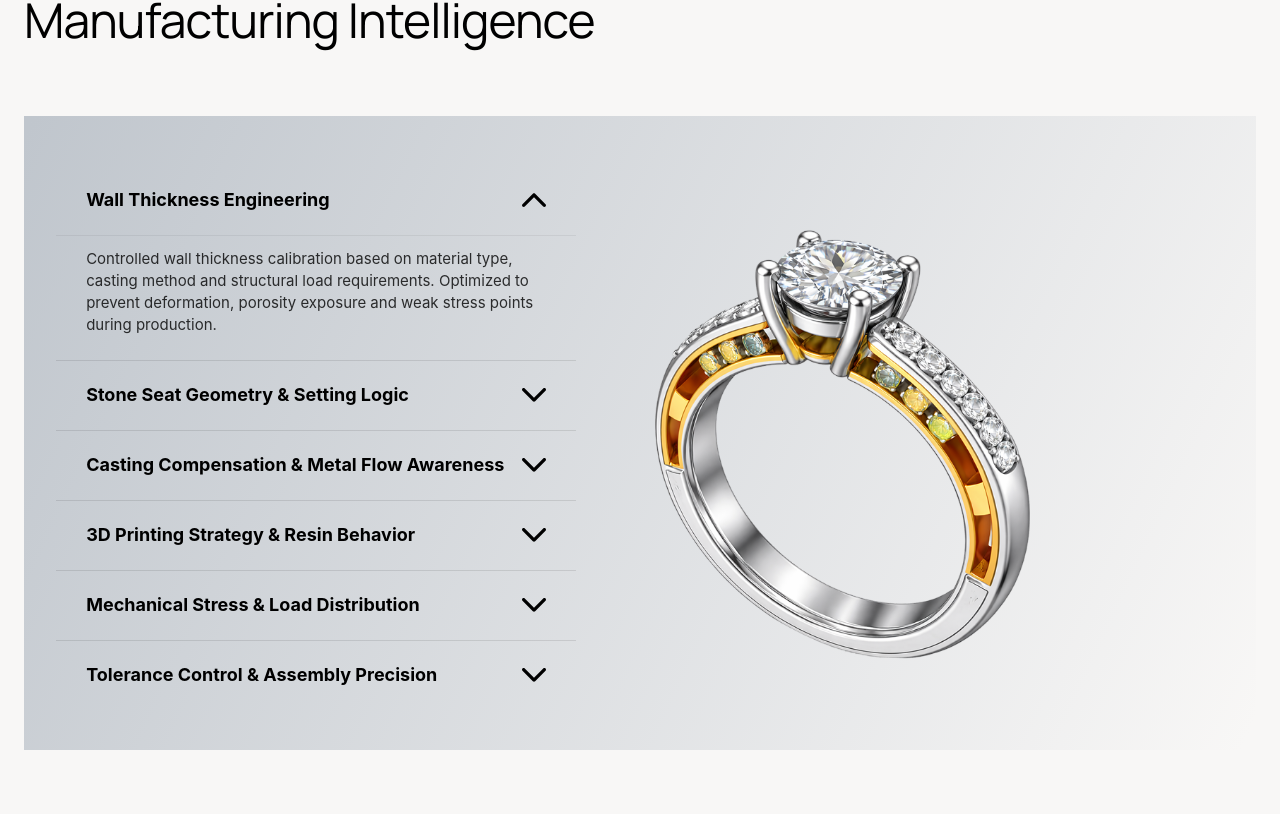
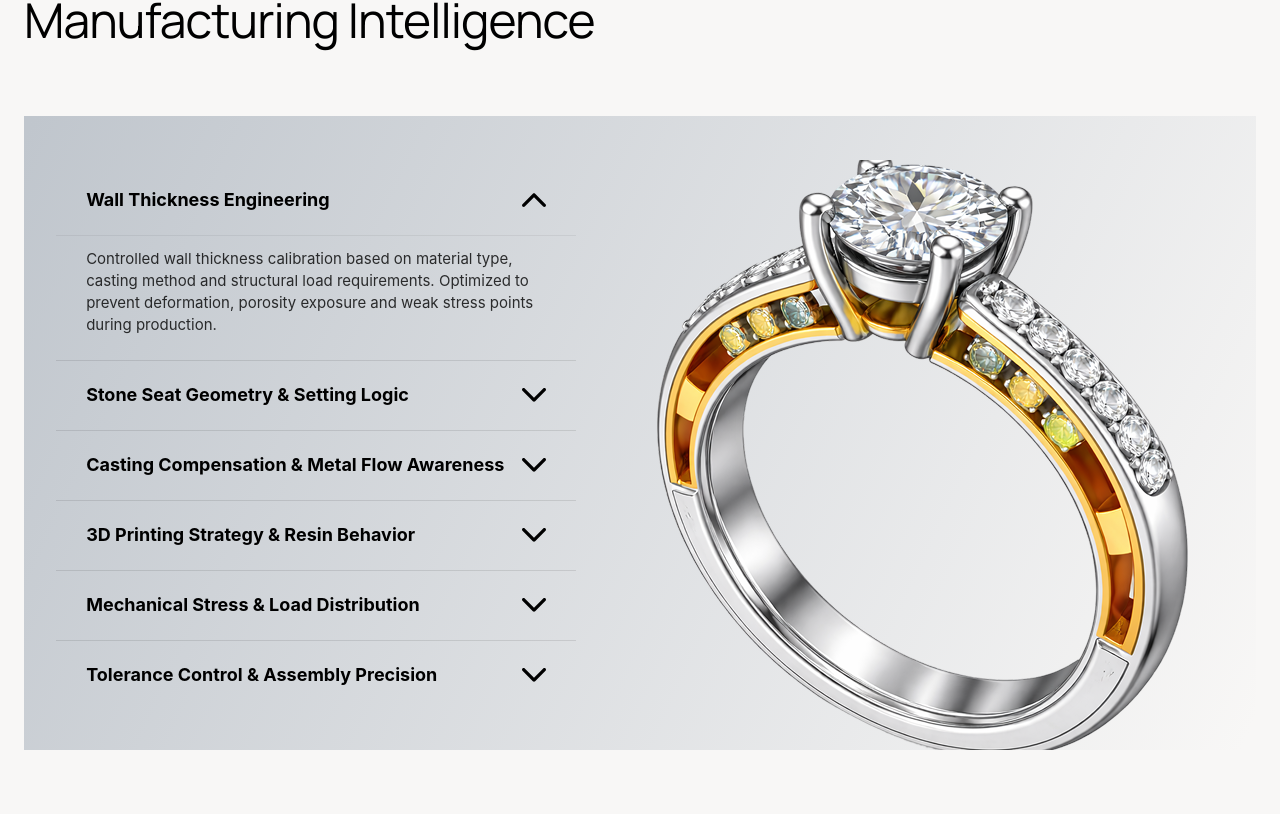
Before and after one commit to neetrino/goldcrest3d.com, a Next.js app: page / in a window 1280 px wide. Shown: the part 3666-4480 px from the top of the page. Built offline with nearby package versions, Linux system fonts and the light colour scheme; no server answers; the database is empty.

Commit message:
Manufacturing Intelligence

```diff
--- a/src/app/styles/globals-manufacturing.css
+++ b/src/app/styles/globals-manufacturing.css
@@ -244,16 +244,29 @@
     padding-top: var(--manufacturing-intelligence-image-col-padding-top-lg);
   }
 
-  .manufacturing-intelligence-image-frame {
+  /**
+   * Desktop-only frame: shrinks with the column; detail images use --desktop-fit (contain + center).
+   */
+  .manufacturing-intelligence-image-frame--desktop {
     aspect-ratio: 6 / 5;
+    flex-shrink: 1;
     height: 610px;
     max-height: var(--manufacturing-intelligence-image-frame-max-h-lg);
     max-width: 100%;
-    width: 732px;
+    min-width: 0;
+    width: min(732px, 100%);
     transform: translate(
       var(--manufacturing-intelligence-image-nudge-x-lg),
       var(--manufacturing-intelligence-image-nudge-y-lg)
     );
+  }
+
+  /**
+   * Slot layers center the asset vertically and horizontally so scale-down does not drift upward.
+   */
+  .manufacturing-intelligence-image-frame--desktop .manufacturing-intelligence-detail-slot-layer--desktop {
+    align-items: center;
+    justify-content: center;
   }
 
   .manufacturing-intelligence-photo {
@@ -323,84 +336,21 @@
     transform-origin: left center;
     width: var(--manufacturing-wall-thickness-detail-display-width-lg);
   }
-}
 
-/**
- * Two-column Manufacturing Intelligence starts at 1024px (lg). The lg block above uses a
- * two-class selector and overrode the 768–1023 nudge — so at “tablet” widths with side-by-side
- * layout there was no visible shift. Re-apply the same horizontal offset here; 1367px+ stays on
- * the base lg transform only.
- */
-@media (min-width: 1024px) and (max-width: 1366px) {
-  .manufacturing-intelligence-photo-detail--printing-strategy-resin {
-    transform: translateY(var(--manufacturing-printing-strategy-resin-detail-nudge-y))
-      scale(var(--manufacturing-intelligence-detail-photo-tablet-scale));
-    transform-origin: center center;
-  }
-
-  .manufacturing-intelligence-photo-detail.manufacturing-intelligence-photo-detail--mechanical-stress-load-distribution {
-    transform: translateX(
-      calc(
-        var(--manufacturing-mechanical-stress-detail-nudge-x-lg) +
-          var(--manufacturing-mechanical-stress-detail-nudge-x-tablet-offset)
-      )
-    )
-      scale(
-        calc(
-          var(--manufacturing-mechanical-stress-detail-scale-lg) *
-            var(--manufacturing-intelligence-detail-photo-tablet-scale)
-        )
-      );
-    transform-origin: left center;
-    width: var(--manufacturing-mechanical-stress-detail-display-width-lg);
-  }
-
-  .manufacturing-intelligence-photo-detail:not([class*="manufacturing-intelligence-photo-detail--"]) {
-    transform: translateX(var(--manufacturing-tolerance-control-detail-nudge-x-tablet-offset))
-      scale(var(--manufacturing-intelligence-detail-photo-tablet-scale));
-    transform-origin: left center;
-  }
-
-  .manufacturing-intelligence-photo-detail.manufacturing-intelligence-photo-detail--casting-compensation-metal-flow {
-    margin-inline-start: var(--manufacturing-casting-compensation-detail-nudge-x-lg-offset);
-    transform: translate(
-      calc(
-        var(--manufacturing-casting-compensation-detail-nudge-x) +
-          var(--manufacturing-casting-compensation-detail-nudge-x-tablet-offset)
-      ),
-      calc(
-        var(--manufacturing-casting-compensation-detail-nudge-y) +
-          var(--manufacturing-casting-compensation-detail-nudge-y-lg-offset)
-      )
-    );
-    width: var(--manufacturing-casting-compensation-detail-display-width-lg);
-  }
-
-  .manufacturing-intelligence-photo-detail--stone-seat-geometry-setting {
-    transform: translate(
-      calc(
-        var(--manufacturing-stone-seat-geometry-detail-nudge-x) +
-          var(--manufacturing-stone-seat-geometry-detail-nudge-x-lg-offset) +
-          var(--manufacturing-stone-seat-geometry-detail-nudge-x-tablet-offset)
-      ),
-      var(--manufacturing-stone-seat-geometry-detail-nudge-y)
-    ) scale(var(--manufacturing-stone-seat-geometry-detail-scale-lg));
-    transform-origin: left center;
-  }
-
-  .manufacturing-intelligence-photo-detail.manufacturing-intelligence-photo-detail--wall-thickness-engineering {
-    transform: translate(
-      calc(
-        var(--manufacturing-wall-thickness-detail-nudge-x) +
-          var(--manufacturing-wall-thickness-detail-nudge-x-lg-offset) +
-          var(--manufacturing-wall-thickness-detail-nudge-x-tablet-offset)
-      ),
-      calc(
-        var(--manufacturing-wall-thickness-detail-nudge-y) +
-          var(--manufacturing-wall-thickness-detail-nudge-y-lg-offset)
-      )
-    ) scale(var(--manufacturing-wall-thickness-detail-scale-lg));
-    transform-origin: left center;
-    width: var(--manufacturing-wall-thickness-detail-display-width-lg);
+  /**
+   * Desktop column: scale detail images to fit the frame (no horizontal clip); flex keeps them
+   * vertically and horizontally centered so they do not “jump” upward when the viewport narrows.
+   * Per-image Figma nudges are disabled here — admin pan/zoom remains on the inner transform wrapper.
+   */
+  .manufacturing-intelligence-image-frame--desktop .manufacturing-intelligence-photo-detail--desktop-fit {
+    aspect-ratio: unset !important;
+    height: auto !important;
+    margin-inline-start: 0 !important;
+    max-height: 100% !important;
+    max-width: 100% !important;
+    object-fit: contain !important;
+    object-position: center center !important;
+    transform: none !important;
+    width: auto !important;
   }
 }
--- a/src/app/styles/globals-root.css
+++ b/src/app/styles/globals-root.css
@@ -41,8 +41,8 @@
    */
   --manufacturing-intelligence-photo-scale-lg: 1.26;
   /**
-   * Printing / Mechanical Stress / Tolerance detail images — tablet viewports only (see globals-manufacturing.css).
-   * Applied at 768–1023 and 1024–1366; not on mobile or wide desktop.
+   * Printing / Mechanical Stress / Tolerance detail images — tablet band only (see globals-manufacturing.css).
+   * Not applied on desktop lg+ Manufacturing Intelligence column (768–1023 only for those rules).
    */
   --manufacturing-intelligence-detail-photo-tablet-scale: 1.17;
   /** 3D Printing Strategy detail — նկարը մի քիչ ցածր frame-ի կենտրոնից */
--- a/src/components/landing/ManufacturingIntelligenceDetailImageFrame.tsx
+++ b/src/components/landing/ManufacturingIntelligenceDetailImageFrame.tsx
@@ -27,6 +27,8 @@ export const ManufacturingIntelligenceDetailImageFrame = forwardRef<
     elevatedSlot: 0 | 1 | null;
     frameSize: ManufacturingImageFrameSize;
     frameClassName: string;
+    /** Desktop column: image fits frame with object-fit contain and flex centering; mobile uses max-h-full. */
+    variant?: "mobile" | "desktop";
   }
 >(function ManufacturingIntelligenceDetailImageFrame(
   {
@@ -37,9 +39,22 @@ export const ManufacturingIntelligenceDetailImageFrame = forwardRef<
     elevatedSlot,
     frameSize,
     frameClassName,
+    variant = "mobile",
   },
   ref,
 ) {
+  const photoDetailHeightClass =
+    variant === "desktop" ? "" : "max-h-full";
+  const photoDetailDesktopFitClass =
+    variant === "desktop" ? "manufacturing-intelligence-photo-detail--desktop-fit" : "";
+  const slotLayerClass =
+    variant === "desktop"
+      ? "manufacturing-intelligence-detail-slot-layer--desktop min-h-0"
+      : "";
+  const slotFlexAlignment =
+    variant === "desktop"
+      ? "items-center justify-center"
+      : "items-center justify-center lg:justify-start";
   return (
     <div
       ref={ref}
@@ -48,7 +63,7 @@ export const ManufacturingIntelligenceDetailImageFrame = forwardRef<
     >
       {slot0 ? (
         <div
-          className={`pointer-events-none absolute inset-0 flex items-center justify-center lg:justify-start ${
+          className={`pointer-events-none absolute inset-0 flex ${slotFlexAlignment} ${slotLayerClass} ${
             elevatedSlot === 0 ? "z-[2]" : "z-[1]"
           }`}
         >
@@ -67,7 +82,7 @@ export const ManufacturingIntelligenceDetailImageFrame = forwardRef<
               width={slot0.widthPx}
               height={slot0.heightPx}
               sizes="(max-width: 1024px) 100vw, 45vw"
-              className={`manufacturing-intelligence-photo-detail relative max-h-full ${getManufacturingDetailPhotoLayoutClassName(
+              className={`manufacturing-intelligence-photo-detail relative ${photoDetailDesktopFitClass} ${photoDetailHeightClass} ${getManufacturingDetailPhotoLayoutClassName(
                 slot0.photoLayout,
               )} ${MANUFACTURING_IMAGE_OPACITY_CLASS} ${
                 slot0Visible ? "opacity-100" : "opacity-0"
@@ -79,7 +94,7 @@ export const ManufacturingIntelligenceDetailImageFrame = forwardRef<
       ) : null}
       {slot1 ? (
         <div
-          className={`pointer-events-none absolute inset-0 flex items-center justify-center lg:justify-start ${
+          className={`pointer-events-none absolute inset-0 flex ${slotFlexAlignment} ${slotLayerClass} ${
             elevatedSlot === 1 ? "z-[2]" : "z-[1]"
           }`}
         >
@@ -98,7 +113,7 @@ export const ManufacturingIntelligenceDetailImageFrame = forwardRef<
               width={slot1.widthPx}
               height={slot1.heightPx}
               sizes="(max-width: 1024px) 100vw, 45vw"
-              className={`manufacturing-intelligence-photo-detail relative max-h-full ${getManufacturingDetailPhotoLayoutClassName(
+              className={`manufacturing-intelligence-photo-detail relative ${photoDetailDesktopFitClass} ${photoDetailHeightClass} ${getManufacturingDetailPhotoLayoutClassName(
                 slot1.photoLayout,
               )} ${MANUFACTURING_IMAGE_OPACITY_CLASS} ${
                 slot1Visible ? "opacity-100" : "opacity-0"
--- a/src/components/landing/SectionManufacturing.tsx
+++ b/src/components/landing/SectionManufacturing.tsx
@@ -212,6 +212,7 @@ export function SectionManufacturing({
                         <ManufacturingIntelligenceDetailImageFrame
                           {...detailLayersProps}
                           ref={mobileImageFrameRef}
+                          variant="mobile"
                           frameClassName="manufacturing-intelligence-image-frame relative mx-auto aspect-[750/625] w-full overflow-hidden"
                         />
                       </div>
@@ -226,7 +227,8 @@ export function SectionManufacturing({
                 <ManufacturingIntelligenceDetailImageFrame
                   {...detailLayersProps}
                   ref={desktopImageFrameRef}
-                  frameClassName="manufacturing-intelligence-image-frame relative mx-auto aspect-[750/625] w-full overflow-hidden lg:ml-auto lg:mr-0"
+                  variant="desktop"
+                  frameClassName="manufacturing-intelligence-image-frame manufacturing-intelligence-image-frame--desktop relative mx-auto aspect-[750/625] w-full overflow-hidden lg:ml-auto lg:mr-0"
                 />
               </div>
             ) : null}
```
